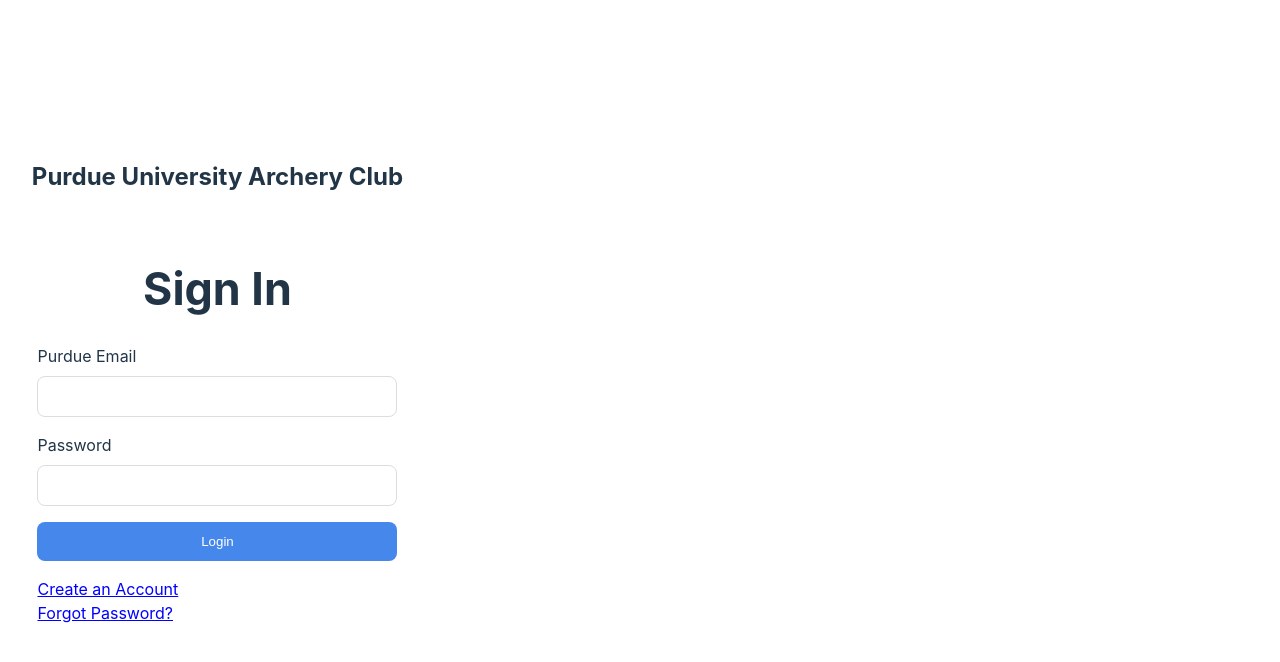
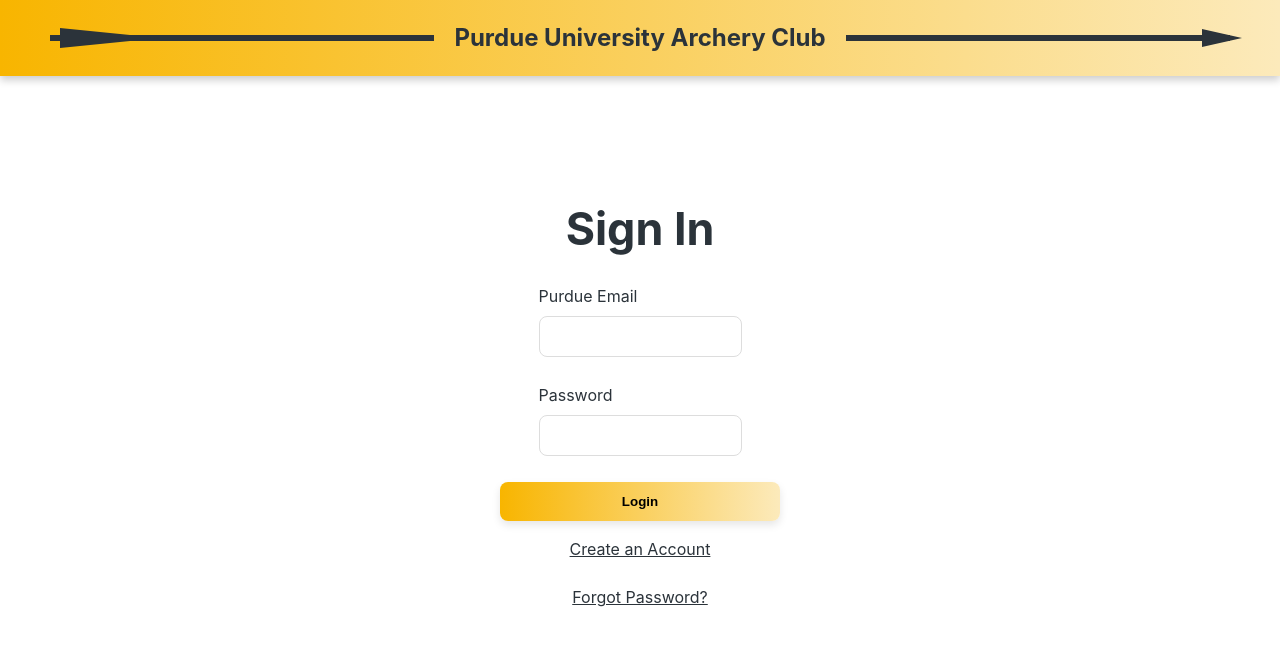
Before and after one commit to g3vin/puac-practice-manager, a React (Vite) app: page /login in a window 1280 px wide. Shown: the top 662 px of the page. Built offline with nearby package versions, Linux system fonts and the light colour scheme; no server answers.

Commit message:
Added Navbar, Added more Login features, added welcome page with user setup and info page

```diff
--- a/src/App.jsx
+++ b/src/App.jsx
@@ -1,21 +1,30 @@
-import React, { useState } from 'react';
+import React from 'react';
 import { BrowserRouter as Router, Routes, Route, Navigate } from 'react-router-dom';
 import Login from './Login';
-import LockedRoute from './LockedRoute'; // Import the ProtectedRoute
-import Home from './Home'; // Import your home component
+import LockedRoute from './LockedRoute'; // Import the LockedRoute for protected routes
+import Home from './Home'; // Import your Home component
+import Welcome from './Welcome'; // Import your Welcome component
+import Info from './Info'; // Import your Info component
+import { UserProvider, useUser } from './UserContext'; // Import UserProvider and useUser
 
 function App() {
-  const [isAuthenticated, setIsAuthenticated] = useState(false);
+  return (
+    <UserProvider>
+      <Router>
+        <AppRoutes />
+      </Router>
+    </UserProvider>
+  );
+}
 
-  const handleLogin = () => {
-    setIsAuthenticated(true);
-  };
+function AppRoutes() {
+  const { userId } = useUser(); // Access userId from context
+  const isAuthenticated = userId !== null; // Determine if the user is authenticated based on userId
 
   return (
-    <Router>
     <Routes>
       <Route path="/" element={<Navigate to="/login" />} />
-        <Route path="/login" element={<Login onLogin={handleLogin} />} />
+      <Route path="/login" element={<Login />} />
       <Route
         path="/home"
         element={
@@ -24,8 +33,21 @@
           </LockedRoute>
         }
       />
+      <Route
+        path="/welcome"
+        element={
+          true || isAuthenticated ? <Welcome /> : <Navigate to="/home" />
+        }
+      />
+      <Route
+        path="/info"
+        element={
+          <LockedRoute isAuthenticated={isAuthenticated}>
+            <Info />
+          </LockedRoute>
+        }
+      />
     </Routes>
-    </Router>
   );
 }
 
--- /dev/null
+++ b/src/HomeNavbar.css
@@ -0,0 +1,85 @@
+.home_navbar {
+    width: 100%;
+    background: linear-gradient(90deg, #f8b500, #fceabb);
+    padding: 20px 0;
+    display: flex;
+    justify-content: center;
+    position: fixed;
+    top: 0;
+    left: 0;
+    z-index: 10;
+    box-shadow: 0 4px 8px rgba(0, 0, 0, 0.2);
+}
+
+.nav_content {
+    display: flex;
+    align-items: center;
+    width: 100%;
+    justify-content: space-between;
+    padding: 0 30px;
+}
+
+.divider-left {
+    height: 6px;
+    background-color: #2b333a;
+    flex-grow: 1;
+    margin: 0 20px;
+    position: relative;
+}
+
+.divider-left::before {
+    content: '';
+    position: absolute;
+    left: 10px;
+    top: 50%;
+    transform: translateY(-50%);
+    border-left: 100px solid #2b333a;
+    border-top: 10px solid transparent;
+    border-bottom: 10px solid transparent;
+}
+
+.divider-right {
+    height: 6px;
+    background-color: #2b333a;
+    flex-grow: 1;
+    margin: 0 20px;
+    position: relative;
+}
+
+.divider-right::after {
+    content: '';
+    position: absolute;
+    right: -12px;
+    top: 50%;
+    transform: translateY(-50%);
+    border-left: 40px solid #2b333a;
+    border-top: 9px solid transparent;
+    border-bottom: 9px solid transparent;
+}
+
+.home_navbar h2 {
+    margin: 0;
+    white-space: nowrap;
+    z-index: 1;
+    font-weight: bold;
+}
+
+@media (max-width: 700px) {
+    .divider-left {
+        margin-left: -10px;
+    }
+
+    .divider-right {
+        margin-right: -10px;
+    }
+}
+
+@media (max-width: 380px) {
+    .divider-left {
+        visibility: hidden;
+    }
+
+    .divider-right {
+        visibility: hidden;
+    }
+}
--- /dev/null
+++ b/src/HomeNavbar.jsx
@@ -0,0 +1,31 @@
+import React, { useState, useEffect } from 'react';
+import './HomeNavbar.css';
+
+const HomeNavbar = () => {
+    const [windowWidth, setWindowWidth] = useState(window.innerWidth);
+
+    useEffect(() => {
+        const handleResize = () => {
+            setWindowWidth(window.innerWidth);
+        };
+
+        window.addEventListener('resize', handleResize);
+
+        // Cleanup the event listener on component unmount
+        return () => {
+            window.removeEventListener('resize', handleResize);
+        };
+    }, []);
+
+    return (
+        <div className="home_navbar">
+            <div className="nav_content">
+                <div className="divider-left"></div>
+                <h2>{windowWidth < 700 ? 'PUAC' : 'Purdue University Archery Club'}</h2>
+                <div className="divider-right"></div>
+            </div>
+        </div>
+    );
+};
+
+export default HomeNavbar;
--- /dev/null
+++ b/src/Info.jsx
@@ -0,0 +1,13 @@
+import React from 'react';
+import HomeNavbar from './HomeNavbar';
+
+function Info() {
+  return (
+    <div>
+        <HomeNavbar />
+        <h1>Info</h1>
+    </div>
+  );
+}
+
+export default Info;
--- a/src/Login.css
+++ b/src/Login.css
@@ -1,33 +1,26 @@
 body {
+    display: flex; /* Add this */
+    flex-direction: column;
     height: 100vh;
     justify-content: center;
-    justify-content: flex-start;
     align-items: center;
-    padding-left: 2rex;
+    padding: 0;
+    margin: 0;
+    background-color: white;
+}
+
+.login-container {
+    width: 400px;
+    max-width: 80%;
+    padding: 20px;
+    border-radius: 12px;
+    margin: 0 auto;
+    background-color: white;
+    box-sizing: border-box;
 }
 
 h2 {
     text-align: center;
-}
-
-.login-container {
-    width: 400px;
-    max-width: 100%;
-
-    padding: 20px;
-    border-radius: 12px;
-
-    box-sizing: border-box;
-    margin-left: 0;
-}
-
-.login-container h2 {
-    text-align: center;
-}
-
-.login-container label {
-    display: block;
-    margin-bottom: 8px;
 }
 
 .login-container input {
@@ -36,18 +29,16 @@
     margin-bottom: 16px;
     border: 1px solid #ddd;
     border-radius: 8px;
+    box-sizing: border-box;
+}
 
-    box-sizing: border-box;
+.login-container label {
+    display: block;
+    margin-bottom: 8px;
 }
 
 .login-container button {
     width: 100%;
-    padding: 12px;
-    background-color: #4587eb;
-    color: white;
-    border: none;
-    border-radius: 8px;
-    cursor: pointer;
 }
 
 .login-container button:hover {
@@ -60,23 +51,14 @@
 }
 
 .toggle-link {
-    color: blue;
     cursor: pointer;
     text-decoration: underline;
+    display: block;
+    padding: 0;
+    margin: 0 auto;
+    text-align: center;
 }
 
 .toggle-link:hover {
-    color: darkblue;
+    color: #ff0000b3;
 }
-
-@media (max-width: 768px) {
-    body {
-        justify-content: center;
-        padding-left: 0;
-    }
-
-    .login-container {
-        margin-left: auto;
-        margin-right: auto;
-    }
-}
--- a/src/Login.jsx
+++ b/src/Login.jsx
@@ -1,25 +1,51 @@
 import React, { useState } from 'react';
-import { auth } from './firebase';
+import { auth, db } from './firebase';
 import { createUserWithEmailAndPassword, signInWithEmailAndPassword, sendEmailVerification, sendPasswordResetEmail } from "firebase/auth";
 import { useNavigate } from 'react-router-dom';
+import { doc, getDoc, setDoc } from 'firebase/firestore';
 import './Login.css';
+import HomeNavbar from './HomeNavbar';
+import { useUser } from './UserContext';
 
-function Login({ onLogin }) {
+function Login() {
   const [username, setUsername] = useState('');
   const [password, setPassword] = useState('');
   const [errorMessage, setErrorMessage] = useState('');
   const [isCreatingAccount, setIsCreatingAccount] = useState(false);
   const [isResettingPassword, setIsResettingPassword] = useState(false);
+  const { setUserId } = useUser();
   const navigate = useNavigate();
 
   const handleLoginSubmit = async (e) => {
     e.preventDefault();
     try {
-      await signInWithEmailAndPassword(auth, username, password);
-      onLogin();
+      const userCredential = await signInWithEmailAndPassword(auth, username, password);
+      const user = userCredential.user;
+
+      // Set user ID in context
+      setUserId(user.uid);
+
+      // Check if the user's email is verified
+      if (!user.emailVerified) {
+        setErrorMessage('Please verify your email before logging in.');
+        return;
+      }
+
+      // Check if it's the user's first time logging in
+      const userDoc = doc(db, "users", user.uid);
+      const docSnap = await getDoc(userDoc);
+
+      if (docSnap.exists()) {
+        if (!docSnap.data().hasLoggedIn) {
+          navigate('/welcome');
+        } else {
           navigate('/home');
+        }
+      } else {
+        console.error("No such user document!");
+      }
     } catch (error) {
-      setErrorMessage('Invalid login credentials');
+      setErrorMessage('Invalid email or password: ' + error.message);
     }
   };
 
@@ -30,33 +56,56 @@
         setErrorMessage('Email must end with @purdue.edu');
         return;
       }
+
       const userCredential = await createUserWithEmailAndPassword(auth, username, password);
       await sendEmailVerification(userCredential.user);
-      setErrorMessage('Verification email sent! Please Check your inbox.');
+
+      const userDoc = doc(db, "users", userCredential.user.uid);
+      await setDoc(userDoc, {
+        email: userCredential.user.email,
+        hasLoggedIn: false,
+        role: "Member"
+      });
+
+      setErrorMessage('Verification email sent! Please check your inbox');
       setIsCreatingAccount(false);
     } catch (error) {
-      setErrorMessage('Failed to create an account');
+      console.error("Error creating account: ", error);
+      if (error.code === 'auth/email-already-in-use') {
+        setErrorMessage('This email is already in use.');
+      } else if (error.code === 'auth/weak-password') {
+        setErrorMessage('The password is too weak.');
+      } else {
+        setErrorMessage('Failed to create an account: ' + error.message);
+      }
     }
   };
-  //email, first_name, last_name, purchased_practices, practice_log
 
-  const handleResetPassword = async (e) => {
-    e.preventDefault();
+  const handlePasswordReset = async () => {
+    if (!username) {
+      setErrorMessage('Please enter your email to reset your password.');
+      return;
+    }
     try {
       await sendPasswordResetEmail(auth, username);
-      setErrorMessage('Password reset email sent. Please check your inbox.');
+      setErrorMessage('Password reset email sent! Please check your inbox.');
+      setIsResettingPassword(false); // Reset the state after sending the email
+    } catch (error) {
+      setErrorMessage('Error sending password reset email: ' + error.message);
+    }
+  };
+
+  const handleToggle = () => {
+    setIsCreatingAccount(false);
     setIsResettingPassword(false);
-    } catch (error) {
-      setErrorMessage('Failed to send password reset email');
-    }
   };
 
   return (
     <div>
-      <h2>Purdue University Archery Club</h2>
+      <HomeNavbar />
       <div className="login-container">
         <h1>{isCreatingAccount ? 'Create Account' : isResettingPassword ? 'Reset Password' : 'Sign In'}</h1>
-        <form onSubmit={isCreatingAccount ? handleSignupSubmit : isResettingPassword ? handleResetPassword : handleLoginSubmit}>
+        <form onSubmit={isCreatingAccount ? handleSignupSubmit : isResettingPassword ? handlePasswordReset : handleLoginSubmit}>
           <div>
             <label>Purdue Email</label>
             <input
@@ -73,21 +122,18 @@
                 type="password"
                 value={password}
                 onChange={(e) => setPassword(e.target.value)}
-                required
+                required={!isCreatingAccount}
               />
             </div>
           )}
-          <button type="submit">{isCreatingAccount ? 'Create Account' : isResettingPassword ? 'Reset Password' : 'Login'}</button>
+          <button type="submit">{isCreatingAccount ? 'Create Account' : isResettingPassword ? 'Send Reset Email' : 'Login'}</button>
           {errorMessage && <p className="error-message">{errorMessage}</p>}
         </form>
         <p>
           {isCreatingAccount ? (
-                <>
-                <span className="toggle-link" onClick={() => setIsCreatingAccount(false)}>Already have an account? Login</span>
-                <br />
-                </>
+            <span className="toggle-link" onClick={handleToggle}>Already have an account? Login</span>
           ) : isResettingPassword ? (
-                <span className="toggle-link" onClick={() => setIsResettingPassword(false)}>Back to Login</span>
+            <span className="toggle-link" onClick={handleToggle}>Back to Login</span>
           ) : (
             <>
               <span className="toggle-link" onClick={() => setIsCreatingAccount(true)}>Create an Account</span>
--- /dev/null
+++ b/src/UserContext.jsx
@@ -0,0 +1,29 @@
+import { getAuth, onAuthStateChanged } from "firebase/auth";
+import { createContext, useContext, useEffect, useState } from "react";
+
+const UserContext = createContext(null);
+
+export const UserProvider = ({ children }) => {
+  const [userId, setUserId] = useState(null);
+
+  useEffect(() => {
+    const auth = getAuth();
+    const unsubscribe = onAuthStateChanged(auth, (user) => {
+      if (user) {
+        setUserId(user.uid); // Set userId to the authenticated user's ID
+      } else {
+        setUserId(null); // Clear userId if not authenticated
+      }
+    });
+
+    return () => unsubscribe(); // Clean up subscription
+  }, []);
+
+  return (
+    <UserContext.Provider value={{ userId, setUserId }}> {/* Pass setUserId */}
+      {children}
+    </UserContext.Provider>
+  );
+};
+
+export const useUser = () => useContext(UserContext);
--- a/src/Welcome.css
+++ b/src/Welcome.css
@@ -0,0 +1,19 @@
+h1 {
+    max-width: 400px;
+}
+
+.container {
+    display: flex;
+    flex-direction: column; /* Align items in a column */
+    align-items: center; /* Center items horizontally */
+    justify-content: center; /* Center items vertically */
+    height: 100vh; /* Full height of the viewport */
+    text-align: center; /* Center text */
+}
+
+form {
+    display: flex;
+    flex-direction: column; /* Align form elements in a column */
+    align-items: center; /* Center form elements horizontally */
+    gap: 10px; /* Optional: Add space between form elements */
+}
--- a/src/Welcome.jsx
+++ b/src/Welcome.jsx
@@ -1,23 +1,105 @@
-import React from 'react';
+import React, { useState } from 'react';
+import { db } from './firebase'; // Import Firestore
+import { doc, setDoc } from 'firebase/firestore'; // Import Firestore methods
+import { useUser } from './UserContext';
+import { useNavigate } from 'react-router-dom'; // Import useNavigate
 import './Welcome.css';
+import HomeNavbar from './HomeNavbar';
 
 function Welcome() {
+  const { userId } = useUser();
+  const [showForm, setShowForm] = useState(false);
+  const [nameFirst, setNameFirst] = useState('');
+  const [nameLast, setNameLast] = useState('');
+  const [bowType, setBowType] = useState(''); // Initialize bowType as an empty string
+  const [personalEquipment, setPersonalEquipment] = useState(''); // Initialize personalEquipment as an empty string
+  const navigate = useNavigate(); // Initialize useNavigate
+
+  const handleFormSubmit = async (e) => {
+    e.preventDefault();
+
+    try {
+      // Create a user document in Firestore with the user's information and update hasLoggedIn to true
+      const userDoc = doc(db, "users", userId);
+      await setDoc(userDoc, {
+        nameFirst,
+        nameLast,
+        bowType,
+        personalEquipment,
+        hasLoggedIn: true
+      }, { merge: true });
+
+      // Clear the form fields after submission
+      setNameFirst('');
+      setNameLast('');
+      setBowType('');
+      setPersonalEquipment('');
+      setShowForm(false);
+
+      // Navigate to the Info page
+      navigate('/info');
+    } catch (error) {
+      console.error("Error writing document: ", error); // Log the error
+    }
+  };
+
   return (
+    <div className="container"> {/* Add the container class here */}
+      <HomeNavbar />
+      {!showForm && <h1>Welcome to the Purdue University Archery Club!</h1>}
+      {!showForm && <p>To get to know you better, please answer a couple short questions. Your responses can always be changed later!</p>}
+      {!showForm && (
+        <button onClick={() => setShowForm(true)}>Enter Your Information →</button>
+      )}
 
-    //enter info page
-        //first_name
-        //last_name
-        //bow_type
-        //personal_equipment
-        //enter button
-
-    <div>
-      <h1>Welcome to Purdue Archery, Gavin</h1>
+      {showForm && (
+        <form onSubmit={handleFormSubmit}>
+          <div>
+            <label>Prefered First Name</label>
+            <input
+              type="text"
+              value={nameFirst}
+              onChange={(e) => setNameFirst(e.target.value)}
+              required
+            />
+          </div>
+          <div>
+            <label>Prefered Last Name</label>
+            <input
+              type="text"
+              value={nameLast}
+              onChange={(e) => setNameLast(e.target.value)}
+              required
+            />
+          </div>
+          <div>
+            <select
+              value={bowType}
+              onChange={(e) => setBowType(e.target.value)}
+              required
+            >
+              <option value="" disabled>Choose your prefered bow type</option>
+              <option value="Compound">Compound</option>
+              <option value="Recurve">Recurve</option>
+              <option value="Barebow">Barebow</option>
+              <option value="undecided">I'm not sure yet!</option>
+            </select>
+          </div>
+          <div>
+            <select
+              value={personalEquipment}
+              onChange={(e) => setPersonalEquipment(e.target.value)}
+              required
+            >
+              <option value="" disabled>Do you have personal equipment?</option>
+              <option value="Yes">Yes</option>
+              <option value="No">No</option>
+            </select>
+          </div>
+          <button type="submit">Submit</button>
+        </form>
+      )}
     </div>
-
-    //button to go to next page
-
-    //Quick list of rules and need-to-know, possibly add a video of range calls in the future and shooting tips
   );
 }
 
--- a/src/index.css
+++ b/src/index.css
@@ -3,7 +3,7 @@
   line-height: 1.5;
   font-weight: 400;
 
-  color: #213547;
+  color: #2b333a;
   background-color: #ffffff;
 
   font-synthesis: none;
@@ -15,6 +15,7 @@
 body {
   margin: 0;
   display: flex;
+  min-width: 300px;
 }
 
 h1 {
@@ -22,3 +23,32 @@
   line-height: 1.1;
   text-align: center;
 }
+
+button {
+  background: linear-gradient(90deg,  #f8b500, #fceabb);
+  color: black;
+  border: none;
+  border-radius: 8px;
+  cursor: pointer;
+  box-shadow: 0 4px 8px rgba(0, 0, 0, 0.1);
+  padding: 12px;
+  font-weight: bold;
+}
+
+input {
+  width: 100%;
+  padding: 12px;
+  margin-bottom: 16px;
+  border: 1px solid #ddd;
+  border-radius: 8px;
+  box-sizing: border-box;
+}
+
+select {
+  width: 100%;
+  padding: 12px;
+  margin-bottom: 16px;
+  border: 1px solid #ddd;
+  border-radius: 8px;
+  box-sizing: border-box;
+}
```
Also changed, not shown: src/Info.css (added), src/assets/target.png (added). Lines whose indentation alone changed are shown as unchanged.
